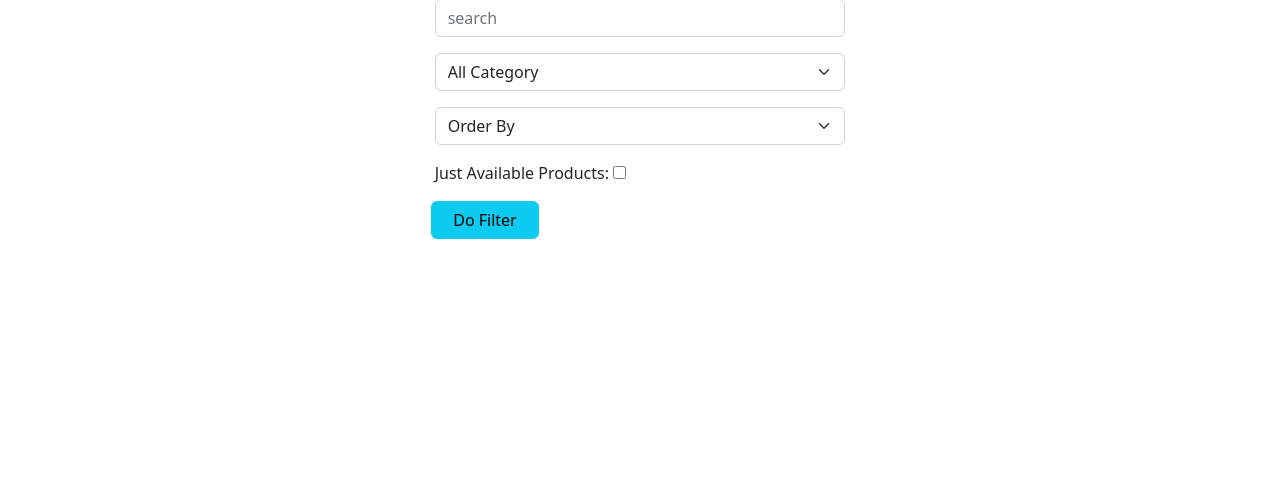
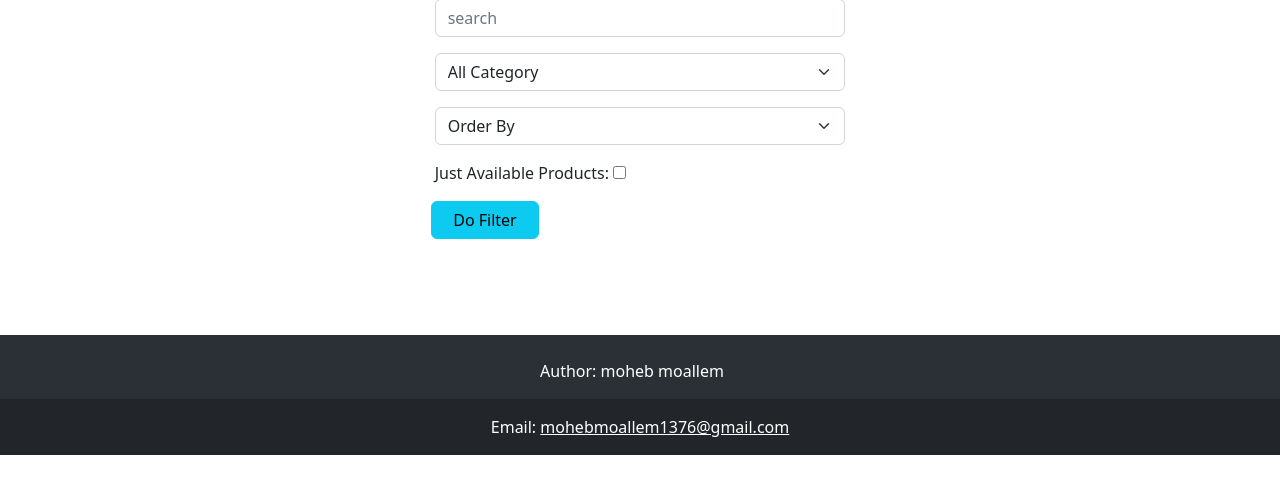
Before and after one commit to moheb1234/simple-online-shop, a Django app: page / in a window 1280 px wide. Shown: the part 81-575 px from the top of the page. Run offline with Django 4.2, Linux system fonts and the light colour scheme; data that the repository does not hold is empty.

Commit message:
add footer

```diff
--- a/templates/base.html
+++ b/templates/base.html
@@ -13,5 +13,7 @@
 {% block content %}
 
 {% endblock %}
+<br><br>
+{% include 'inc/footer.html' %}
 </body>
 </html>
--- /dev/null
+++ b/templates/inc/footer.html
@@ -0,0 +1,15 @@
+<section class="">
+  <footer class="text-center text-white" style="background-color: #2a3036;">
+    <div class="container p-4 pb-0">
+      <section class="">
+        <p class="d-flex justify-content-center align-items-center">
+          <span class="me-3">Author: moheb moallem</span>
+        </p>
+      </section>
+    </div>
+    <div class="text-center p-3" style="background-color: rgba(0, 0, 0, 0.2);">
+      Email:
+      <a class="text-white" href="mailto:mohebmoallem1376@gmail.com">mohebmoallem1376@gmail.com</a>
+    </div>
+  </footer>
+</section>
```
